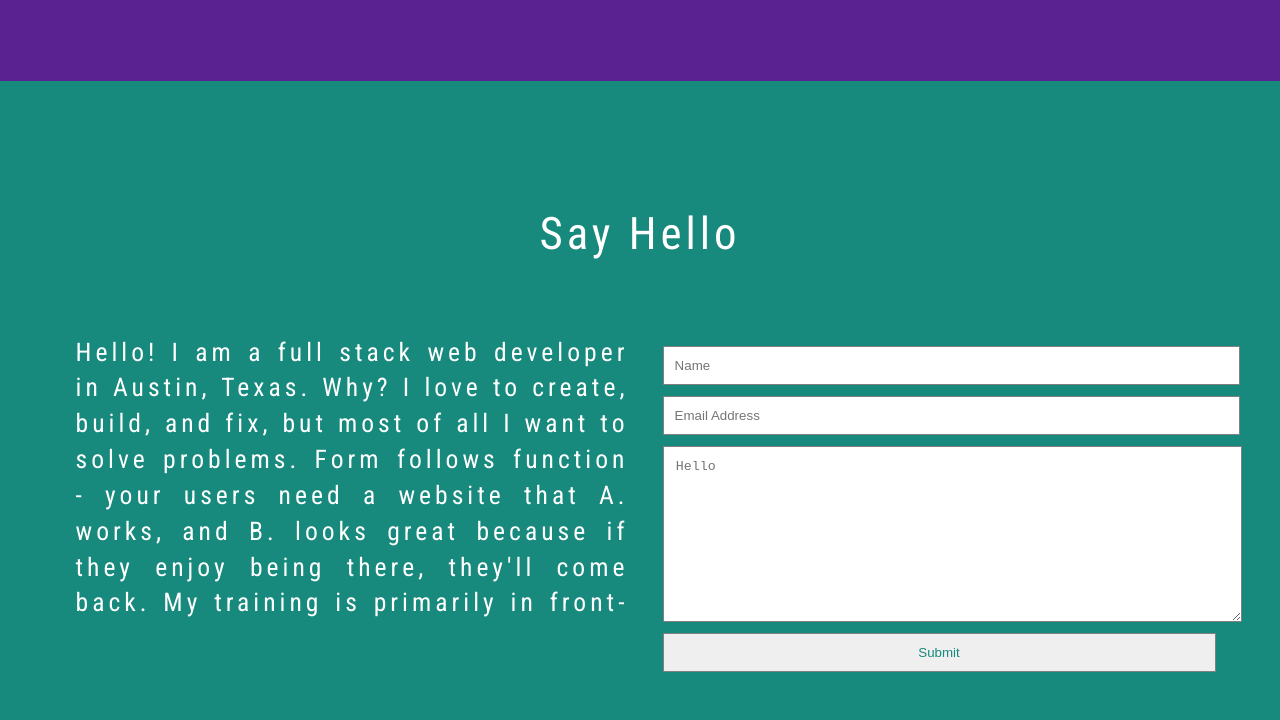
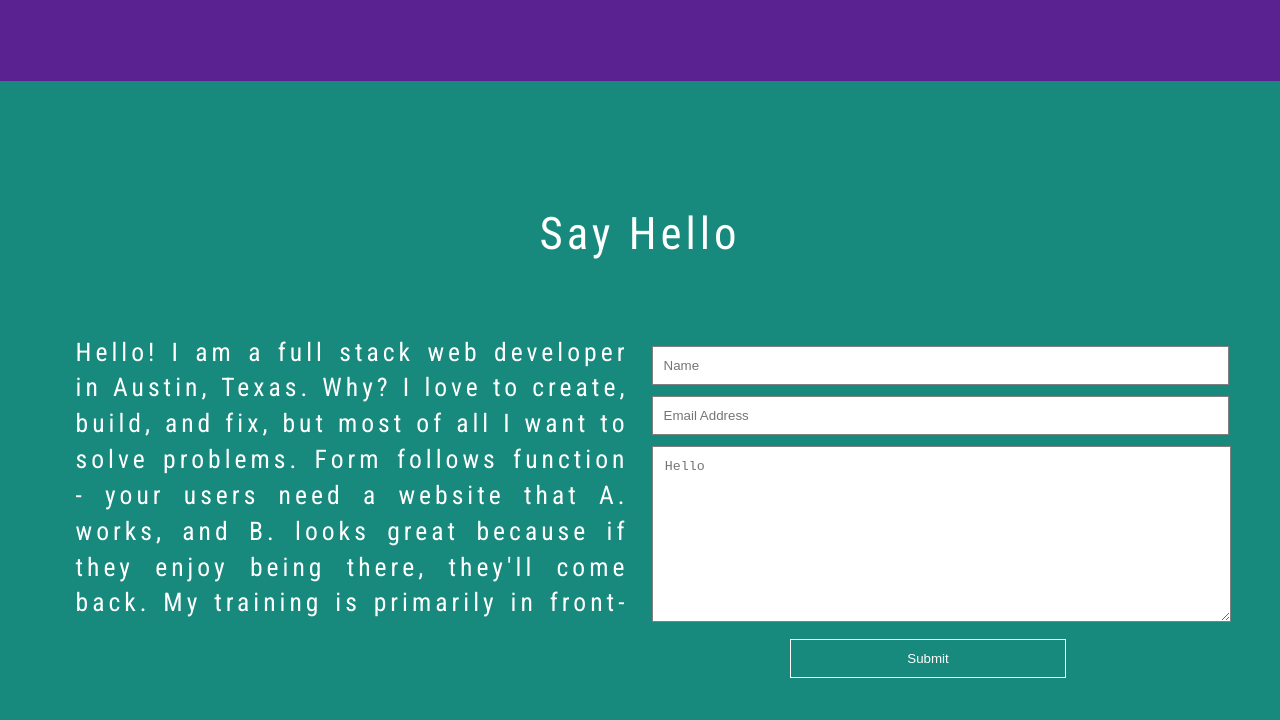
Before and after one commit to shellyduggal/portfolio, a plain HTML site: page portfolio.html in a window 1280 px wide. Shown: the part 1666-2386 px from the top of the page. Drawn offline with nearby package versions, Linux system fonts and the light colour scheme.

Commit message:
fix form margins and submit button

```diff
--- a/portfolio.css
+++ b/portfolio.css
@@ -201,7 +201,7 @@ li i {
 	display:block;
 	width:100%;
 	padding:2%;
-	margin:2%;
+	margin:2% auto;
 	color:white;
 	border:0.5px solid gray;
 }
@@ -210,15 +210,19 @@ li i {
 	width:100%;
 	display:block;
 	padding:2.2%;
-	margin:2%;
+	margin:2% auto;
 	border:0.5px solid gray;
 }
 
 #contact .button {
-	color:rgb(23, 137,125);
-	border:1px solid gray;
-	width:100%;
+	color:white;
+	border:1px solid white;
+	width:50%;
+	background-color:transparent;
+	text-align:center;
+	margin:3% auto;
 }
+
 
 @media screen and (min-width:830px) {
 	#contact p {
```
